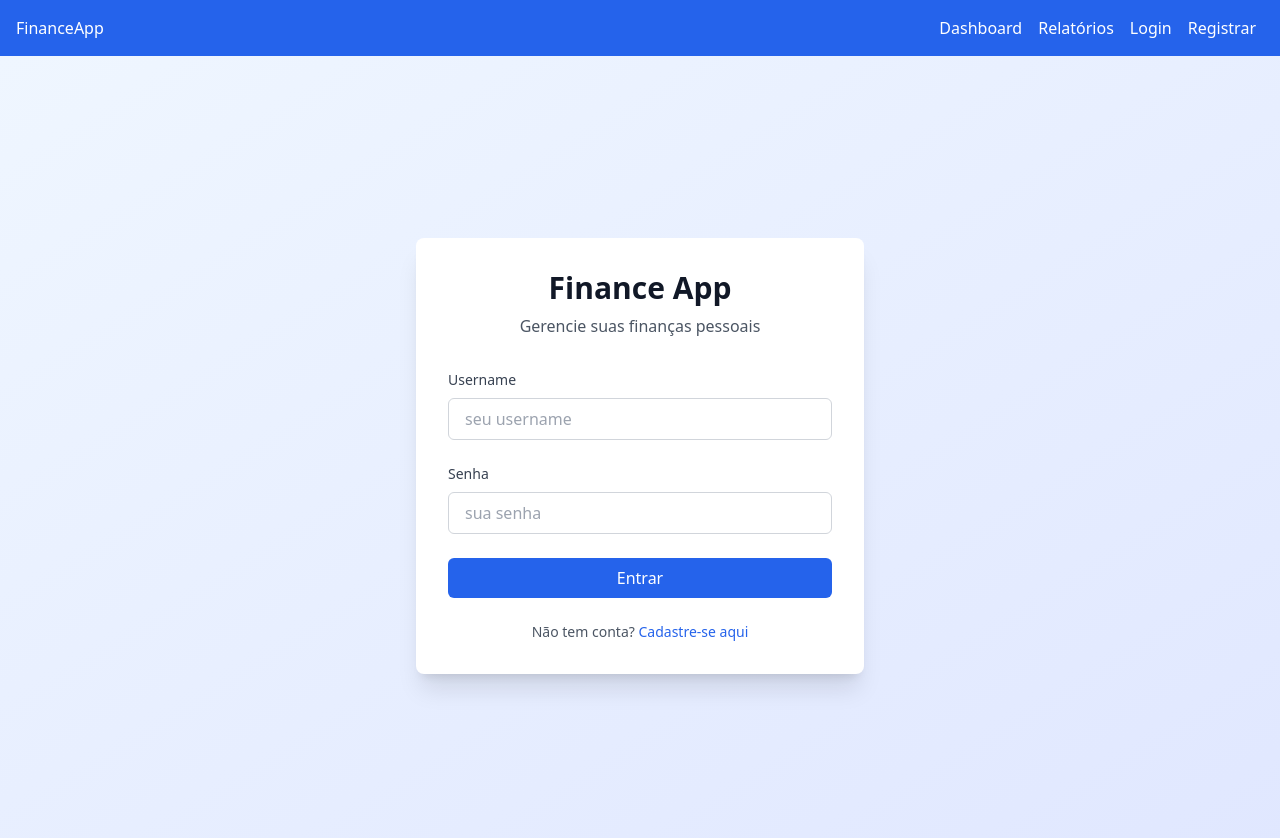
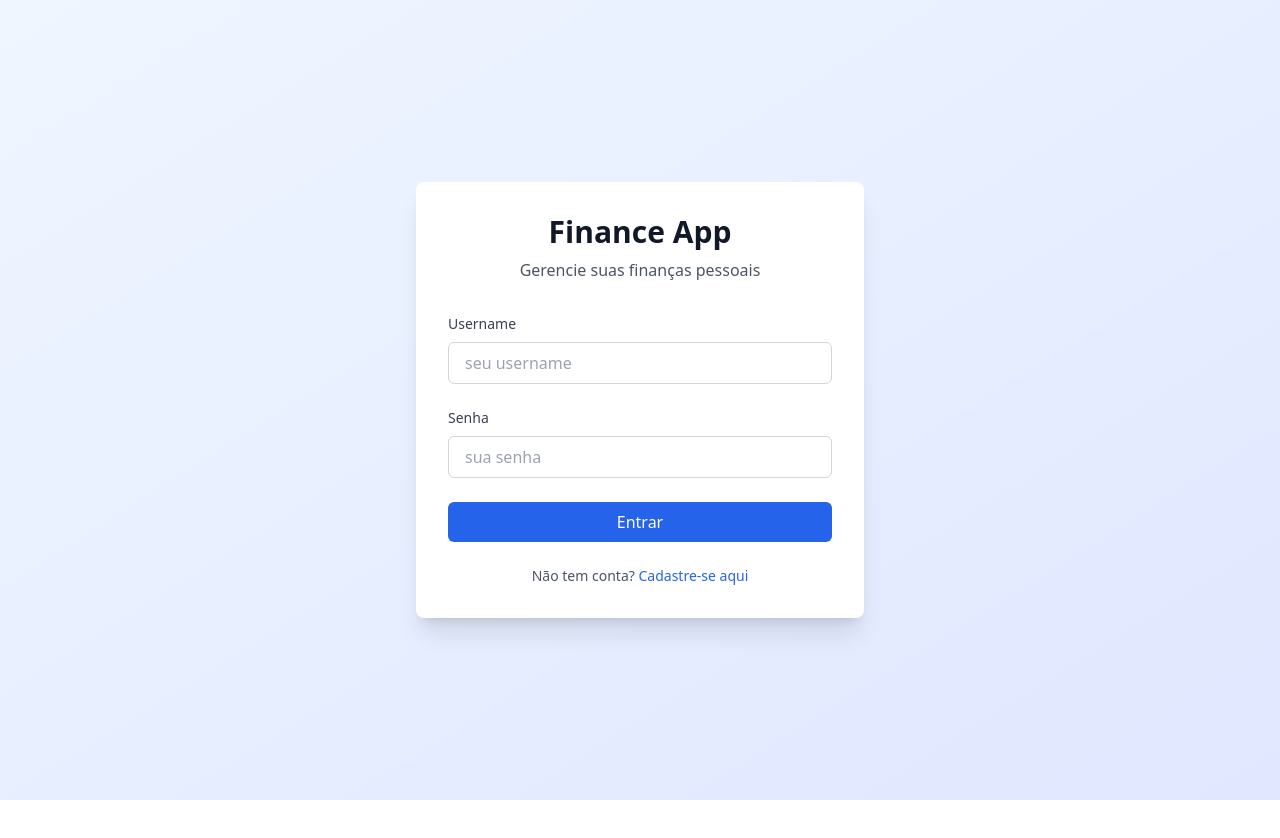
Before and after one commit to brusodev/finance-app, a React (Vite) app in the folder frontend/: page /login in a window 1280 px wide. Shown: the top 838 px of the page. After the commit the page ends 800 px from the top, so only its background shows below. Built offline with nearby package versions, Linux system fonts and the light colour scheme.

Commit message:
fix: Remover Navbar da página de login
- Remover renderização da Navbar em rotas públicas
- Navbar não deveria aparecer em login/register
- Manter apenas Sidebar para rotas autenticadas

```diff
--- a/frontend/src/App.jsx
+++ b/frontend/src/App.jsx
@@ -49,7 +49,6 @@ function AppLayout({ children }) {
 
   return (
     <>
-      {isPublicRoute && !isAuthenticated && <Navbar />}
       {!isPublicRoute && isAuthenticated && <Sidebar />}
       {children}
     </>
```
